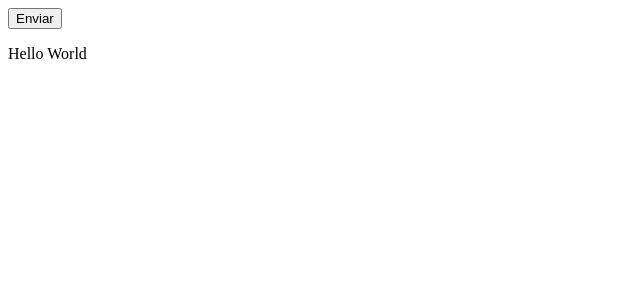
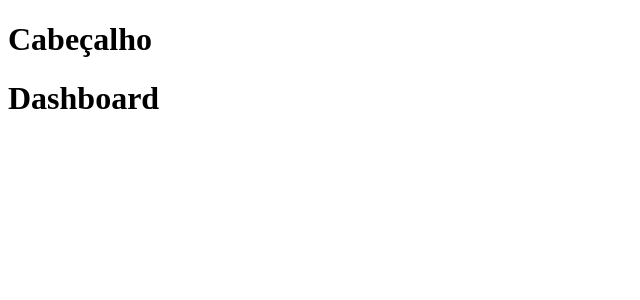
Before and after one commit to gabrielcomputacao/React-Pizza-Shop, a React (Vite) app in the folder pizza-shop/: page / in a window 1280 px wide. Shown: the top 300 px of the page, without its empty margins (0-640 px from the left). Built offline with nearby package versions, Linux system fonts and the light colour scheme.

Commit message:
feat: routes and layouts created

```diff
--- a/pizza-shop/package.json
+++ b/pizza-shop/package.json
@@ -14,10 +14,14 @@
     "autoprefixer": "^10.4.17",
     "class-variance-authority": "^0.7.0",
     "clsx": "^2.1.0",
+    "localforage": "^1.10.0",
     "lucide-react": "^0.340.0",
+    "match-sorter": "^6.3.4",
     "postcss": "^8.4.35",
     "react": "^18.2.0",
     "react-dom": "^18.2.0",
+    "react-router-dom": "^6.22.1",
+    "sort-by": "^1.2.0",
     "tailwind-merge": "^2.2.1",
     "tailwindcss": "^3.4.1",
     "tailwindcss-animate": "^1.0.7"
--- a/pizza-shop/src/App.tsx
+++ b/pizza-shop/src/App.tsx
@@ -1,10 +1,6 @@
-import { Button } from "./components/ui/button";
+import { RouterProvider } from "react-router-dom";
+import { router } from "./routes";
 
 export function App() {
-  return (
-    <div className="flex justify-center items-center h-screen w-full">
-      <Button>Enviar</Button>
-      <p>Hello World</p>
-    </div>
-  );
+  return <RouterProvider router={router}></RouterProvider>;
 }
--- /dev/null
+++ b/pizza-shop/src/pages/_layouts/app.tsx
@@ -0,0 +1,14 @@
+import { Outlet } from "react-router-dom";
+
+export function AppLayout() {
+  return (
+    <div>
+      <h1>Cabeçalho</h1>
+
+      <div>
+        {/* Outlet mostra onde o componente de fora vai ficar dentro do layout */}
+        <Outlet />
+      </div>
+    </div>
+  );
+}
--- /dev/null
+++ b/pizza-shop/src/pages/_layouts/auth.tsx
@@ -0,0 +1,14 @@
+import { Outlet } from "react-router-dom";
+
+export function AuthLayout() {
+  return (
+    <div>
+      <h1>Autenticação</h1>
+
+      <div>
+        {/* Outlet mostra onde o componente de fora vai ficar dentro do layout */}
+        <Outlet />
+      </div>
+    </div>
+  );
+}
--- /dev/null
+++ b/pizza-shop/src/pages/app/dashboard.tsx
@@ -0,0 +1,7 @@
+export function Dashboard() {
+  return (
+    <>
+      <h1>Dashboard</h1>
+    </>
+  );
+}
--- /dev/null
+++ b/pizza-shop/src/pages/auth/sign-in.tsx
@@ -0,0 +1,7 @@
+export function SignIn() {
+  return (
+    <>
+      <h1>SignIn</h1>
+    </>
+  );
+}
--- /dev/null
+++ b/pizza-shop/src/routes.tsx
@@ -0,0 +1,34 @@
+import { createBrowserRouter } from "react-router-dom";
+import { Dashboard } from "./pages/app/dashboard";
+import { SignIn } from "./pages/auth/sign-in";
+import { AppLayout } from "./pages/_layouts/app";
+import { AuthLayout } from "./pages/_layouts/auth";
+
+/*
+    Cada objeto dentro do array é uma rota da aplicação
+*/
+
+export const router = createBrowserRouter([
+  {
+    // modo para fazer o layout, e como children enviar o conteudo especifico dentro de um objeto igual quando se cria uma rota
+    path: "/",
+    element: <AppLayout />,
+    children: [
+      {
+        path: "/",
+        element: <Dashboard />,
+      },
+    ],
+  },
+
+  {
+    path: "/",
+    element: <AuthLayout />,
+    children: [
+      {
+        path: "/sign-in",
+        element: <SignIn />,
+      },
+    ],
+  },
+]);
```
Also changed, not shown: 1 other file (tests, documents, lock files or other folders).
